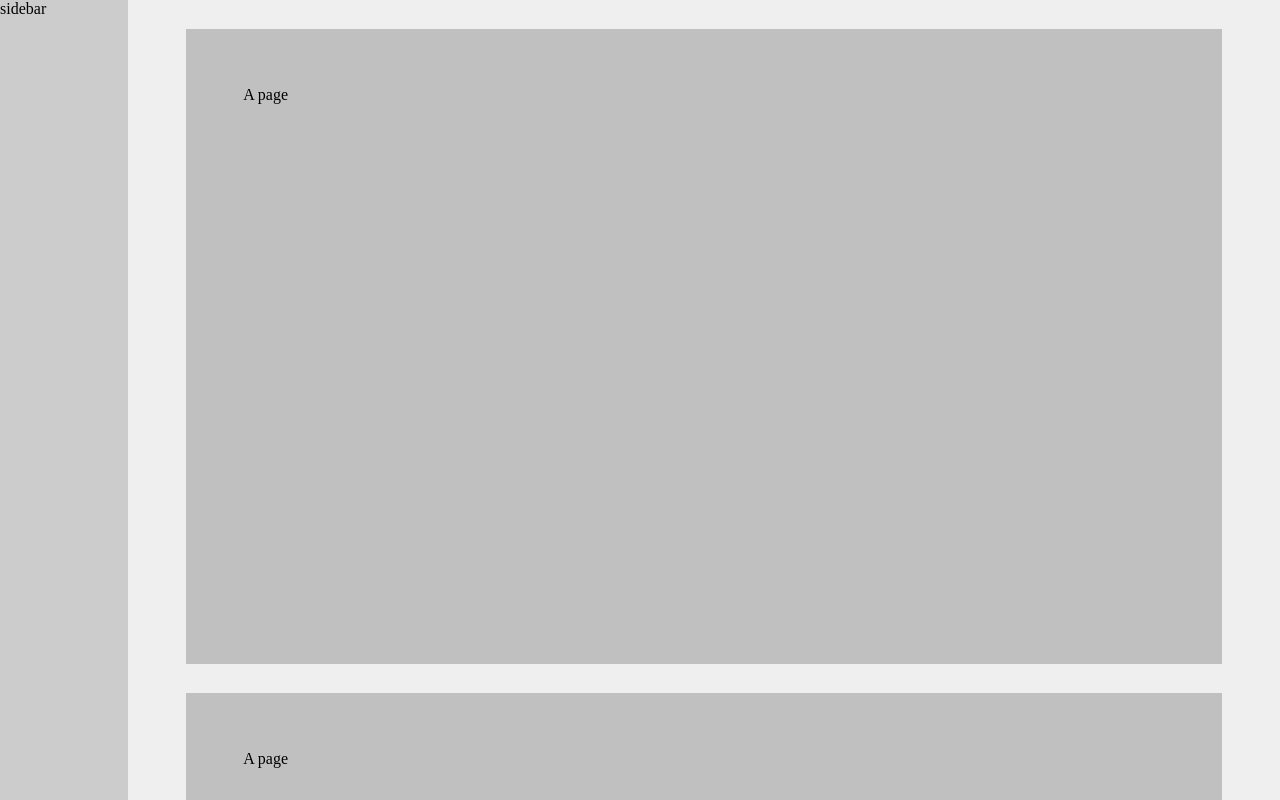
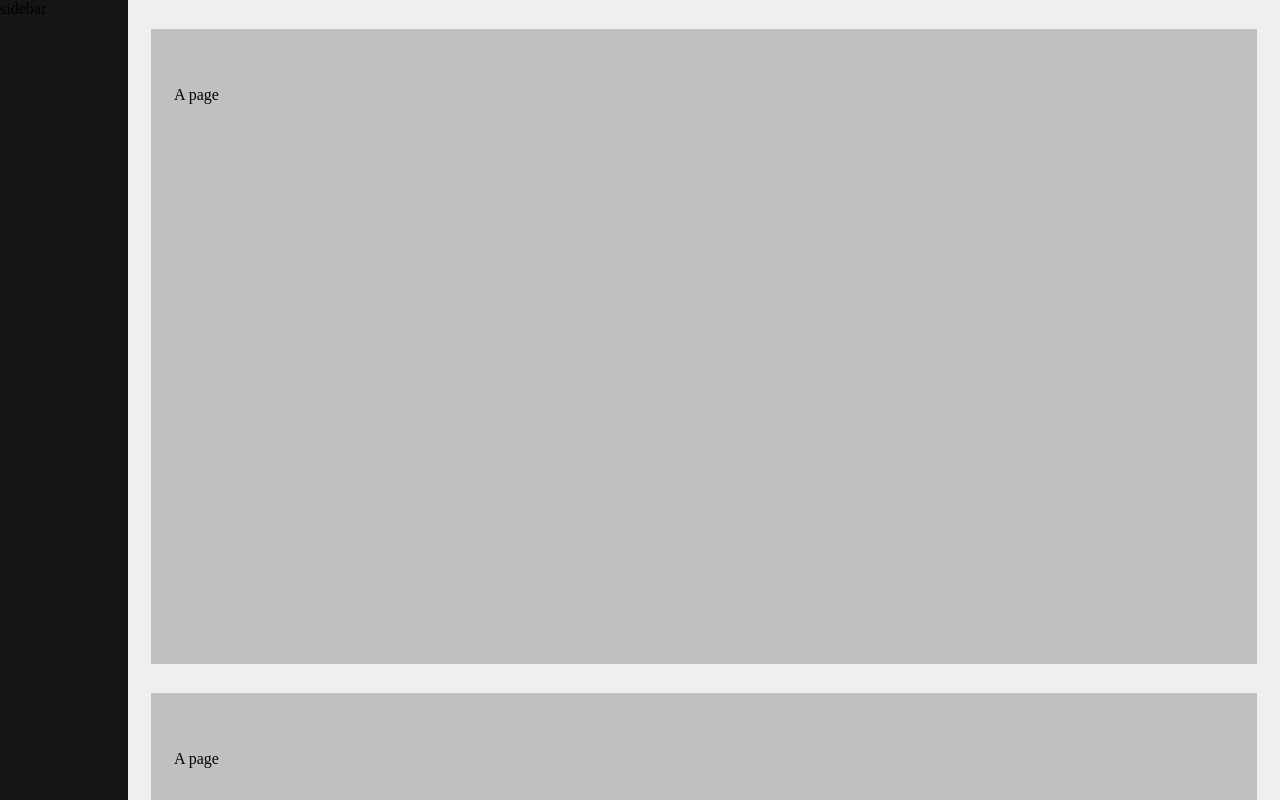
Before and after one commit to xo28122000/portfolio-2, a React (Create React App) app in the folder app/: page / in a window 1280 px wide. Built offline with nearby package versions, Linux system fonts and the light colour scheme.

Commit message:
layout changes

```diff
--- a/app/src/components/PS_Container/PS_Container.css
+++ b/app/src/components/PS_Container/PS_Container.css
@@ -3,21 +3,23 @@
   margin: 0;
 }
 
-#Sidebar-container {
+#Sidebar-container-root {
   display: inline-block;
   position: fixed;
 
   padding: 0;
   margin: 0;
 
-  height: 100vh;
-  width: 10vw;
+  height: 100%;
+  width: 10%;
 
   left: 0;
 
+  z-index: 110;
+
   overflow: auto;
 
-  background-color: #cccccc;
+  background-color: #151515;
 }
 
 /* -----------------------TODO------------------------------- */
@@ -45,7 +47,7 @@
 } */
 /* ------------------------------------------------------ */
 
-#Page-container {
+#Page-container-root {
   display: inline-block;
   position: fixed;
 
--- a/app/src/components/PS_Container/index.js
+++ b/app/src/components/PS_Container/index.js
@@ -6,8 +6,8 @@ import Page from "../Page";
 const PS_Container = () => {
   return (
     <div id="PS_Container-root">
-      <div id="Sidebar-container">sidebar</div>
-      <div id="Page-container">
+      <div id="Sidebar-container-root">sidebar</div>
+      <div id="Page-container-root">
         <Page />
         <Page />
         <Page />
--- a/app/src/components/Page/Page.css
+++ b/app/src/components/Page/Page.css
@@ -1,12 +1,17 @@
+/* sidebar width: 10% */
 #Page-root {
   margin-top: 2.5%;
   margin-bottom: 2.5%;
-  margin-right: 5%;
-  margin-left: 5%;
-  padding: 5%;
+  margin-right: 2%;
+  margin-left: 2%;
+
+  padding-top: 5%;
+  padding-bottom: 5%;
+  padding-right: 2%;
+  padding-left: 2%;
 
   height: 65%;
-  width: 80%;
+  width: auto;
 
   background-color: #c0c0c0;
   transition: background-color 1s;
--- a/app/src/components/Page/index.js
+++ b/app/src/components/Page/index.js
@@ -1,8 +1,14 @@
 import React from "react";
 import "./Page.css";
 
+window.scroll({
+  top: 2500,
+  left: 0,
+  behavior: "smooth"
+});
 const Page_expand = () => {
   console.log("click");
+  document.getElementById("Page-container");
 };
 
 const Page = () => {
```
